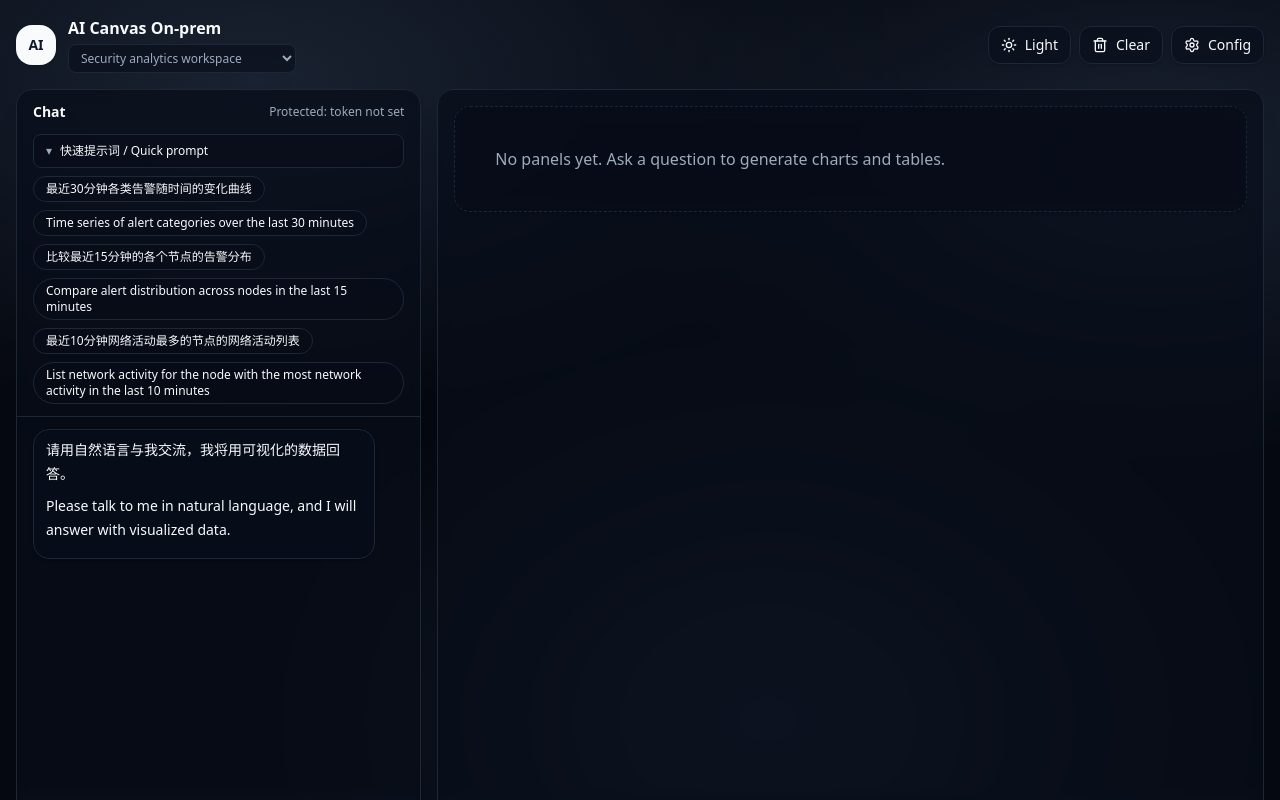
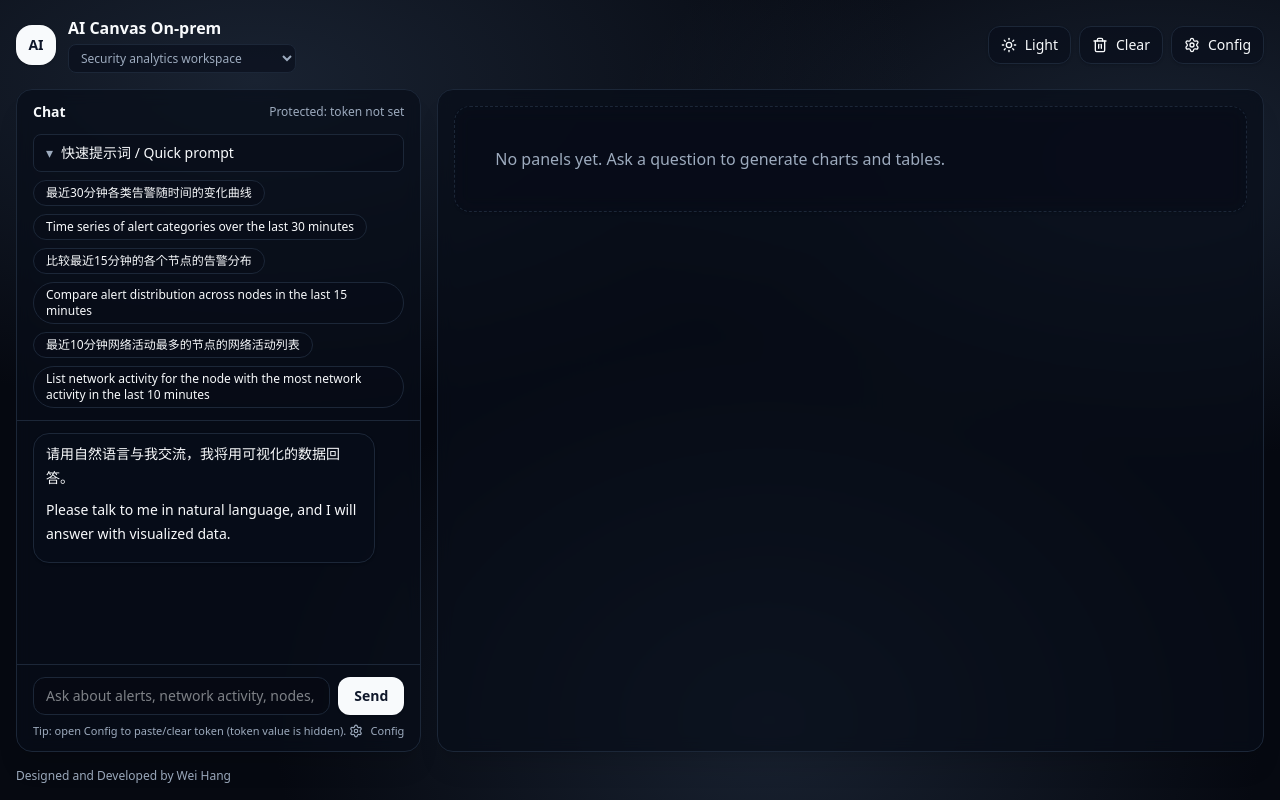
Before and after one commit to highopes/On-Prem-AI-Canvas, a Next.js app: page / in a window 1280 px wide. Shown: the top 800 px of the page. Built offline with nearby package versions, Linux system fonts and the light colour scheme.

Commit message:
Adjust prompt toggle size and frame scrolling

```diff
--- a/src/app/page.tsx
+++ b/src/app/page.tsx
@@ -908,7 +908,7 @@ export default function Page() {
   const tokenSet = !!accessToken;
 
   return (
-    <div className="min-h-screen">
+    <div className="h-screen overflow-hidden">
       <ConfigModal
         open={configOpen}
         onClose={() => setConfigOpen(false)}
@@ -919,7 +919,7 @@ export default function Page() {
         setStorageMode={setTokenMode}
       />
 
-      <div className="mx-auto flex h-[967px] max-w-[1496px] flex-col px-4 py-4">
+      <div className="mx-auto flex h-full max-w-[1496px] flex-col px-4 py-4">
         <div className="flex items-center justify-between mb-4">
           <div className="flex items-center gap-3">
             <div className="h-10 w-10 rounded-2xl bg-primary text-primary-foreground grid place-items-center shadow">
@@ -977,10 +977,10 @@ export default function Page() {
                   <button
                     type="button"
                     onClick={() => setPromptOpen((prev) => !prev)}
-                    className="flex w-full items-center gap-2 rounded-lg border border-border/70 bg-card/50 px-3 py-2 text-xs font-medium text-foreground hover:bg-card/80 transition"
+                    className="flex w-full items-center gap-2 rounded-lg border border-border/70 bg-card/50 px-3 py-2 text-sm font-medium text-foreground hover:bg-card/80 transition"
                     aria-expanded={promptOpen}
                   >
-                    <span className="text-muted-foreground">{promptOpen ? "▾" : "▸"}</span>
+                    <span className="text-muted-foreground text-sm">{promptOpen ? "▾" : "▸"}</span>
                     <span>快速提示词 / Quick prompt</span>
                   </button>
                   {promptOpen && (
```
